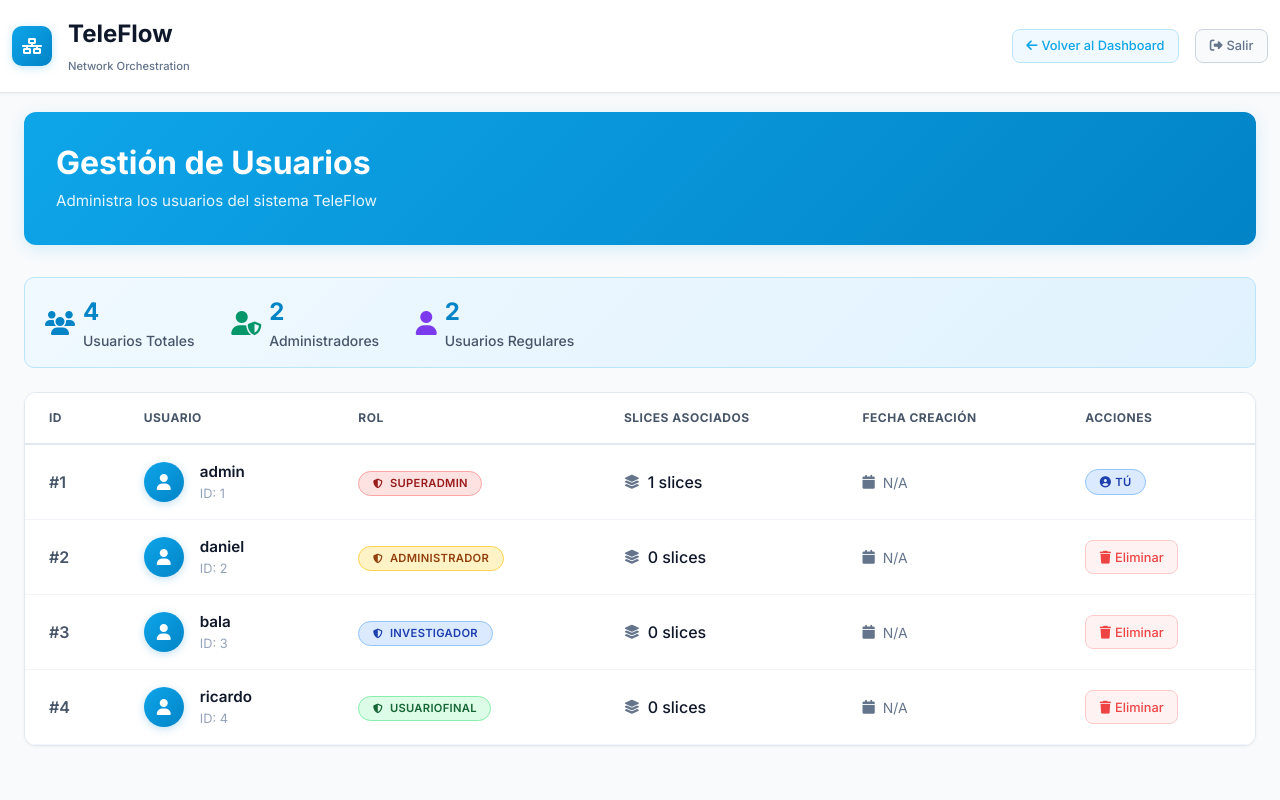
After one commit to DanielGarayC/CLOUD_GRUPO6, a Flask app: page /users in a window 1280 px wide. The commit adds this page. Run offline with Flask 3, Linux system fonts and the light colour scheme; a user stored in the database is signed in; data comes from the database, SQL or seed files in the repository; both versions use the stored data as it was after the commit; parts of the project's set-up code (start-up, migrations or seed data) failed here and were passed over; some libraries are stand-ins or nearby versions.

Commit message:
Hola Daniel

```diff
--- a/frontend/app.py
+++ b/frontend/app.py
@@ -1219,6 +1219,111 @@ def check_slice_status(slice_id):
         'total_vms': len(slice_obj.instancias)
     })
 
+# ==========================================
+# RUTAS DE GESTIÓN DE USUARIOS
+# ==========================================
+
+@app.route('/users')
+def list_users():
+    """Lista de usuarios - solo para administradores"""
+    if 'user_id' not in session:
+        flash('Por favor inicia sesión para acceder a esta página', 'error')
+        return redirect(url_for('login'))
+
+    user = User.query.get(session['user_id'])
+    if not user:
+        flash('Usuario no encontrado', 'error')
+        return redirect(url_for('login'))
+
+    # Verificar que sea administrador
+    if not is_admin_user(user):
+        flash('Acceso denegado - Se requieren privilegios de administrador', 'error')
+        return redirect(url_for('dashboard'))
+
+    # Obtener todos los usuarios con sus roles
+    all_users = User.query.join(Rol).all()
+
+    return render_template('users.html', users=all_users, current_user=user)
+
+
+@app.route('/delete_user/<int:user_id>', methods=['POST'])
+def delete_user(user_id):
+    """Eliminar un usuario - solo administradores"""
+    if 'user_id' not in session:
+        return jsonify({'error': 'No autenticado'}), 401
+
+    current_user = User.query.get(session['user_id'])
+    if not current_user or not is_admin_user(current_user):
+        return jsonify({'error': 'Acceso denegado'}), 403
+
+    # No permitir auto-eliminación
+    if user_id == current_user.idusuario:
+        return jsonify({
+            'success': False,
+            'error': 'No puedes eliminar tu propio usuario'
+        }), 400
+
+    user_to_delete = User.query.get_or_404(user_id)
+    username = user_to_delete.nombre
+
+    try:
+        # Verificar si el usuario tiene slices asociados
+        slices_count = len(user_to_delete.slices)
+
+        if slices_count > 0:
+            return jsonify({
+                'success': False,
+                'error': f'El usuario tiene {slices_count} slice(s) asociado(s). Elimina o reasigna los slices primero.'
+            }), 400
+
+        # Eliminar usuario
+        db.session.delete(user_to_delete)
+        db.session.commit()
+
+        return jsonify({
+            'success': True,
+            'message': f'Usuario "{username}" eliminado exitosamente'
+        })
+
+    except Exception as e:
+        db.session.rollback()
+        return jsonify({
+            'success': False,
+            'error': f'Error eliminando usuario: {str(e)}'
+        }), 500
+
+
+@app.route('/user_details/<int:user_id>')
+def user_details(user_id):
+    """Obtener detalles de un usuario - para modal o AJAX"""
+    if 'user_id' not in session:
+        return jsonify({'error': 'No autenticado'}), 401
+
+    current_user = User.query.get(session['user_id'])
+    if not current_user or not is_admin_user(current_user):
+        return jsonify({'error': 'Acceso denegado'}), 403
+
+    user = User.query.get_or_404(user_id)
+
+    # Obtener información de los slices del usuario
+    slices_info = []
+    for slice_obj in user.slices:
+        slices_info.append({
+            'id': slice_obj.idslice,
+            'nombre': slice_obj.nombre,
+            'estado': slice_obj.estado,
+            'instancias_count': len(slice_obj.instancias)
+        })
+
+    return jsonify({
+        'id': user.idusuario,
+        'nombre': user.nombre,
+        'rol': user.rol.nombre_rol if user.rol else 'N/A',
+        'rol_id': user.rol_idrol,
+        'slices_count': len(user.slices),
+        'slices': slices_info
+    })
+
 if __name__ == '__main__':
     initialize_database()
     app.run(debug=True, host='0.0.0.0', port=5000)
--- a/frontend/templates/dashboard.html
+++ b/frontend/templates/dashboard.html
@@ -143,6 +143,12 @@
                         <a href="{{ url_for('create_slice') }}" class="btn btn-success">
                             <i class="fas fa-plus me-2"></i>Crear Slice
                         </a>
+
+                        {% if is_admin %}
+                        <a href="{{ url_for('list_users') }}" class="btn btn-outline-primary">
+                            <i class="fas fa-users me-2"></i>Gestionar Usuarios
+                        </a>
+                        {% endif %}
                     </div>
                 </div>
             </div>
--- a/frontend/templates/slice_topology.html
+++ b/frontend/templates/slice_topology.html
@@ -270,7 +270,7 @@
                                 <div style="font-size: 0.7rem; color: #64748b;">Administrador</div>
                             </div>
                         </div>
-                        <a href="#" class="btn btn-outline-secondary btn-sm">
+                        <a href="/logout" class="btn btn-outline-secondary btn-sm">
                             <i class="fas fa-sign-out-alt me-1"></i>Salir
                         </a>
                     </div>
@@ -287,7 +287,7 @@
                         <p class="page-subtitle">Visualiza y gestiona la topología de tu slice</p>
                     </div>
                     <div class="d-flex gap-2">
-                        <a href="#" class="btn btn-outline-secondary" style="background: rgba(255,255,255,0.2); border-color: rgba(255,255,255,0.3); color: white;">
+                        <a href="/dashboard" class="btn btn-outline-secondary" style="background: rgba(255,255,255,0.2); border-color: rgba(255,255,255,0.3); color: white;">
                             <i class="fas fa-arrow-left me-2"></i>Dashboard
                         </a>
                         <a href="#" class="btn btn-success">
--- /dev/null
+++ b/frontend/templates/users.html
@@ -0,0 +1,489 @@
+<!DOCTYPE html>
+<html lang="es">
+<head>
+    <meta charset="UTF-8">
+    <meta name="viewport" content="width=device-width, initial-scale=1.0">
+    <title>TeleFlow - Gestión de Usuarios</title>
+    <link href="https://cdnjs.cloudflare.com/ajax/libs/bootstrap/5.3.0/css/bootstrap.min.css" rel="stylesheet">
+    <link href="https://cdnjs.cloudflare.com/ajax/libs/font-awesome/6.4.0/css/all.min.css" rel="stylesheet">
+    <style>
+        @import url('https://fonts.googleapis.com/css2?family=Inter:wght@300;400;500;600;700;800&display=swap');
+        * { font-family: 'Inter', sans-serif; }
+        body { background: #f8fafc; min-height: 100vh; }
+        .top-bar {
+            background: #ffffff;
+            border-bottom: 1px solid #e2e8f0;
+            box-shadow: 0 1px 3px 0 rgba(0, 0, 0, 0.05);
+            padding: 1rem 0;
+            position: fixed;
+            top: 0;
+            left: 0;
+            right: 0;
+            z-index: 1000;
+        }
+        .users-page { padding-top: 80px; }
+        .logo-icon {
+            width: 40px;
+            height: 40px;
+            background: linear-gradient(135deg, #0ea5e9 0%, #0284c7 100%);
+            border-radius: 10px;
+            display: flex;
+            align-items: center;
+            justify-content: center;
+            box-shadow: 0 2px 8px rgba(14, 165, 233, 0.25);
+        }
+        .main-content {
+            max-width: 1400px;
+            margin: 0 auto;
+            padding: 2rem 1.5rem;
+        }
+        .page-header {
+            background: linear-gradient(135deg, #0ea5e9 0%, #0284c7 100%);
+            border-radius: 12px;
+            padding: 2rem;
+            margin-bottom: 2rem;
+            box-shadow: 0 4px 16px rgba(14, 165, 233, 0.15);
+        }
+        .page-title {
+            font-size: 2rem;
+            font-weight: 700;
+            color: white;
+            margin-bottom: 0.5rem;
+        }
+        .page-subtitle {
+            color: rgba(255, 255, 255, 0.9);
+            font-size: 0.95rem;
+            margin: 0;
+        }
+        .content-card {
+            background: white;
+            border-radius: 12px;
+            border: 1px solid #e2e8f0;
+            box-shadow: 0 1px 3px 0 rgba(0, 0, 0, 0.05);
+            overflow: hidden;
+        }
+        .data-table { margin: 0; }
+        .data-table thead {
+            background: linear-gradient(135deg, #f1f5f9 0%, #e2e8f0 100%);
+        }
+        .data-table thead th {
+            padding: 1rem 1.5rem;
+            font-size: 0.75rem;
+            font-weight: 700;
+            text-transform: uppercase;
+            letter-spacing: 0.5px;
+            color: #475569;
+            border-bottom: 2px solid #e2e8f0;
+        }
+        .data-table tbody tr {
+            transition: all 0.15s ease;
+            border-bottom: 1px solid #f1f5f9;
+        }
+        .data-table tbody tr:hover { background: #f8fafc; }
+        .data-table tbody td {
+            padding: 1rem 1.5rem;
+            vertical-align: middle;
+        }
+        .user-avatar {
+            width: 40px;
+            height: 40px;
+            background: linear-gradient(135deg, #0ea5e9 0%, #0284c7 100%);
+            border-radius: 50%;
+            display: inline-flex;
+            align-items: center;
+            justify-content: center;
+            box-shadow: 0 2px 8px rgba(2, 132, 199, 0.25);
+        }
+        .user-info { margin-left: 1rem; }
+        .user-name {
+            font-weight: 600;
+            color: #0f172a;
+            font-size: 0.95rem;
+        }
+        .user-id {
+            font-size: 0.8rem;
+            color: #94a3b8;
+        }
+        .badge {
+            padding: 0.35rem 0.85rem;
+            border-radius: 16px;
+            font-size: 0.7rem;
+            font-weight: 600;
+            letter-spacing: 0.3px;
+            text-transform: uppercase;
+            border: 1px solid;
+        }
+        .bg-success {
+            background-color: #dcfce7 !important;
+            color: #166534 !important;
+            border-color: #86efac !important;
+        }
+        .bg-warning {
+            background-color: #fef3c7 !important;
+            color: #92400e !important;
+            border-color: #fcd34d !important;
+        }
+        .bg-info {
+            background-color: #dbeafe !important;
+            color: #1e40af !important;
+            border-color: #93c5fd !important;
+        }
+        .bg-danger {
+            background-color: #fee2e2 !important;
+            color: #991b1b !important;
+            border-color: #fca5a5 !important;
+        }
+        .btn {
+            font-weight: 500;
+            border-radius: 8px;
+            padding: 0.5rem 1rem;
+            font-size: 0.875rem;
+            transition: all 0.2s ease;
+        }
+        .btn:hover {
+            transform: translateY(-1px);
+            box-shadow: 0 4px 12px rgba(0, 0, 0, 0.1);
+        }
+        .btn-sm {
+            padding: 0.4rem 0.85rem;
+            font-size: 0.8rem;
+        }
+        .btn-outline-danger {
+            color: #ef4444;
+            border-color: #fecaca;
+            background: #fef2f2;
+        }
+        .btn-outline-danger:hover {
+            background: #fee2e2;
+            border-color: #fca5a5;
+            color: #dc2626;
+        }
+        .btn-outline-light {
+            color: #64748b;
+            border-color: #cbd5e1;
+            background: #f8fafc;
+        }
+        .btn-outline-light:hover {
+            background: #e2e8f0;
+            border-color: #94a3b8;
+            color: #475569;
+        }
+        .btn-outline-primary {
+            color: #0ea5e9;
+            border-color: #bae6fd;
+            background: #f0f9ff;
+        }
+        .btn-outline-primary:hover {
+            background: #e0f2fe;
+            border-color: #7dd3fc;
+            color: #0284c7;
+        }
+        .alert {
+            border-radius: 10px;
+            border: 1px solid;
+            box-shadow: 0 2px 8px rgba(0, 0, 0, 0.08);
+            padding: 1rem 1.25rem;
+            margin-bottom: 1.5rem;
+        }
+        .alert-success {
+            background-color: #dcfce7;
+            border-color: #86efac;
+            color: #166534;
+        }
+        .alert-danger {
+            background-color: #fee2e2;
+            border-color: #fca5a5;
+            color: #991b1b;
+        }
+        .empty-state {
+            padding: 4rem 2rem;
+            text-align: center;
+        }
+        .empty-state-icon {
+            width: 64px;
+            height: 64px;
+            background: #f1f5f9;
+            border-radius: 16px;
+            border: 2px solid #cbd5e1;
+            display: inline-flex;
+            align-items: center;
+            justify-content: center;
+            margin-bottom: 1rem;
+        }
+        .stats-card {
+            background: linear-gradient(135deg, #f0f9ff 0%, #e0f2fe 100%);
+            border: 1px solid #bae6fd;
+            border-radius: 10px;
+            padding: 1rem 1.25rem;
+            margin-bottom: 1.5rem;
+        }
+        .stat-item {
+            display: inline-flex;
+            align-items: center;
+            gap: 0.5rem;
+            margin-right: 2rem;
+        }
+        .stat-value {
+            font-size: 1.5rem;
+            font-weight: 700;
+            color: #0284c7;
+        }
+        .stat-label {
+            font-size: 0.875rem;
+            color: #475569;
+            font-weight: 500;
+        }
+    </style>
+</head>
+<body>
+    <div class="users-page">
+        <!-- Barra Superior -->
+        <nav class="top-bar">
+            <div class="container-fluid">
+                <div class="d-flex justify-content-between align-items-center">
+                    <div class="d-flex align-items-center gap-3">
+                        <div class="logo-icon">
+                            <i class="fas fa-network-wired text-white"></i>
+                        </div>
+                        <div>
+                            <div style="font-size: 1.5rem; font-weight: 700; color: #0f172a;">TeleFlow</div>
+                            <small style="font-size: 0.7rem; color: #64748b; font-weight: 500;">Network Orchestration</small>
+                        </div>
+                    </div>
+                    <div class="d-flex align-items-center gap-3">
+                        <a href="{{ url_for('dashboard') }}" class="btn btn-outline-primary btn-sm">
+                            <i class="fas fa-arrow-left me-1"></i>Volver al Dashboard
+                        </a>
+                        <a href="{{ url_for('logout') }}" class="btn btn-outline-light btn-sm">
+                            <i class="fas fa-sign-out-alt me-1"></i>Salir
+                        </a>
+                    </div>
+                </div>
+            </div>
+        </nav>
+
+        <!-- Contenido Principal -->
+        <div class="main-content">
+            <div class="page-header">
+                <div class="d-flex justify-content-between align-items-center">
+                    <div>
+                        <h1 class="page-title">Gestión de Usuarios</h1>
+                        <p class="page-subtitle">Administra los usuarios del sistema TeleFlow</p>
+                    </div>
+                </div>
+            </div>
+
+            <!-- Alertas -->
+            {% with messages = get_flashed_messages(with_categories=true) %}
+                {% if messages %}
+                    {% for category, message in messages %}
+                        <div class="alert alert-{{ 'danger' if category == 'error' else category }} alert-dismissible fade show" role="alert">
+                            <i class="fas fa-{{ 'check-circle' if category == 'success' else 'times-circle' }} me-2"></i>
+                            {{ message }}
+                            <button type="button" class="btn-close" data-bs-dismiss="alert"></button>
+                        </div>
+                    {% endfor %}
+                {% endif %}
+            {% endwith %}
+
+            <!-- Estadísticas -->
+            <div class="stats-card">
+                <div class="stat-item">
+                    <i class="fas fa-users" style="color: #0284c7; font-size: 1.5rem;"></i>
+                    <div>
+                        <div class="stat-value">{{ users|length }}</div>
+                        <div class="stat-label">Usuarios Totales</div>
+                    </div>
+                </div>
+                <div class="stat-item">
+                    <i class="fas fa-user-shield" style="color: #059669; font-size: 1.5rem;"></i>
+                    <div>
+                        <div class="stat-value">{{ users|selectattr('rol.nombre_rol', 'in', ['administrador', 'superadmin'])|list|length }}</div>
+                        <div class="stat-label">Administradores</div>
+                    </div>
+                </div>
+                <div class="stat-item">
+                    <i class="fas fa-user" style="color: #7c3aed; font-size: 1.5rem;"></i>
+                    <div>
+                        <div class="stat-value">{{ users|rejectattr('rol.nombre_rol', 'in', ['administrador', 'superadmin'])|list|length }}</div>
+                        <div class="stat-label">Usuarios Regulares</div>
+                    </div>
+                </div>
+            </div>
+
+            <!-- Tabla de Usuarios -->
+            <div class="content-card">
+                <table class="table data-table">
+                    <thead>
+                        <tr>
+                            <th>ID</th>
+                            <th>Usuario</th>
+                            <th>Rol</th>
+                            <th>Slices Asociados</th>
+                            <th>Fecha Creación</th>
+                            <th>Acciones</th>
+                        </tr>
+                    </thead>
+                    <tbody>
+                        {% for user in users %}
+                        <tr id="user-row-{{ user.idusuario }}">
+                            <td>
+                                <span style="font-weight: 600; color: #475569;">#{{ user.idusuario }}</span>
+                            </td>
+                            <td>
+                                <div class="d-flex align-items-center">
+                                    <div class="user-avatar">
+                                        <i class="fas fa-user text-white"></i>
+                                    </div>
+                                    <div class="user-info">
+                                        <div class="user-name">{{ user.nombre }}</div>
+                                        <div class="user-id">ID: {{ user.idusuario }}</div>
+                                    </div>
+                                </div>
+                            </td>
+                            <td>
+                                <span class="badge
+                                    {% if user.rol.nombre_rol == 'superadmin' %}bg-danger
+                                    {% elif user.rol.nombre_rol == 'administrador' %}bg-warning
+                                    {% elif user.rol.nombre_rol == 'investigador' %}bg-info
+                                    {% else %}bg-success{% endif %}">
+                                    <i class="fas fa-shield-alt me-1" style="font-size: 0.6rem;"></i>
+                                    {{ user.rol.nombre_rol }}
+                                </span>
+                            </td>
+                            <td>
+                                <div class="d-flex align-items-center gap-2">
+                                    <i class="fas fa-layer-group" style="color: #64748b; font-size: 0.875rem;"></i>
+                                    <span style="font-weight: 500; color: #0f172a;">{{ user.slices|length }} slices</span>
+                                </div>
+                            </td>
+                            <td>
+                                <div class="d-flex align-items-center gap-2" style="color: #64748b; font-size: 0.875rem;">
+                                    <i class="fas fa-calendar"></i>
+                                    <span>N/A</span>
+                                </div>
+                            </td>
+                            <td>
+                                <div class="d-flex gap-2">
+                                    {% if user.idusuario != current_user.idusuario %}
+                                        <button class="btn btn-sm btn-outline-danger"
+                                                onclick="deleteUser({{ user.idusuario }}, '{{ user.nombre }}')"
+                                                id="delete-user-btn-{{ user.idusuario }}">
+                                            <i class="fas fa-trash me-1"></i>Eliminar
+                                        </button>
+                                    {% else %}
+                                        <span class="badge bg-info">
+                                            <i class="fas fa-user-circle me-1"></i>Tú
+                                        </span>
+                                    {% endif %}
+                                </div>
+                            </td>
+                        </tr>
+                        {% endfor %}
+
+                        {% if not users %}
+                        <tr>
+                            <td colspan="6" class="empty-state">
+                                <div class="empty-state-icon">
+                                    <i class="fas fa-users" style="font-size: 2rem; color: #94a3b8;"></i>
+                                </div>
+                                <div>
+                                    <div style="font-weight: 600; color: #475569; font-size: 1rem;">
+                                        No hay usuarios registrados
+                                    </div>
+                                </div>
+                            </td>
+                        </tr>
+                        {% endif %}
+                    </tbody>
+                </table>
+            </div>
+        </div>
+    </div>
+
+    <script src="https://cdnjs.cloudflare.com/ajax/libs/bootstrap/5.3.0/js/bootstrap.bundle.min.js"></script>
+    <script>
+    function deleteUser(userId, userName) {
+        if (!confirm(`¿Estás seguro de eliminar al usuario "${userName}"?\n\nEsta acción no se puede deshacer.`)) {
+            return;
+        }
+
+        const deleteBtn = document.getElementById(`delete-user-btn-${userId}`);
+        const originalHtml = deleteBtn.innerHTML;
+        deleteBtn.disabled = true;
+        deleteBtn.innerHTML = '<i class="fas fa-spinner fa-spin"></i> Eliminando...';
+
+        fetch(`/delete_user/${userId}`, {
+            method: 'POST',
+            headers: {
+                'Content-Type': 'application/json',
+            }
+        })
+        .then(response => response.json())
+        .then(data => {
+            if (data.success) {
+                showAlert('success', data.message);
+                removeUserRow(userId);
+            } else {
+                showAlert('error', data.error || 'Error eliminando usuario');
+                deleteBtn.disabled = false;
+                deleteBtn.innerHTML = originalHtml;
+            }
+        })
+        .catch(error => {
+            console.error('Error:', error);
+            showAlert('error', 'Error de comunicación con el servidor');
+            deleteBtn.disabled = false;
+            deleteBtn.innerHTML = originalHtml;
+        });
+    }
+
+    function removeUserRow(userId) {
+        const row = document.getElementById(`user-row-${userId}`);
+        if (row) {
+            row.style.transition = 'opacity 0.5s, transform 0.5s';
+            row.style.opacity = '0';
+            row.style.transform = 'translateX(-20px)';
+
+            setTimeout(() => {
+                row.remove();
+                updateStats();
+            }, 500);
+        }
+    }
+
+    function updateStats() {
+        const remainingRows = document.querySelectorAll('.data-table tbody tr:not([style*="opacity: 0"])').length;
+        const totalValue = document.querySelector('.stat-value');
+        if (totalValue) {
+            totalValue.textContent = remainingRows;
+        }
+    }
+
+    function showAlert(type, message) {
+        const existingAlerts = document.querySelectorAll('.alert');
+        existingAlerts.forEach(alert => alert.remove());
+
+        const alertClass = type === 'success' ? 'alert-success' : 'alert-danger';
+        const iconClass = type === 'success' ? 'fa-check-circle' : 'fa-times-circle';
+
+        const alertHtml = `
+            <div class="alert ${alertClass} alert-dismissible fade show" role="alert">
+                <i class="fas ${iconClass} me-2"></i>
+                ${message}
+                <button type="button" class="btn-close" data-bs-dismiss="alert"></button>
+            </div>
+        `;
+
+        const mainContent = document.querySelector('.main-content');
+        const pageHeader = mainContent.querySelector('.page-header');
+        pageHeader.insertAdjacentHTML('afterend', alertHtml);
+
+        setTimeout(() => {
+            const newAlert = mainContent.querySelector('.alert');
+            if (newAlert) newAlert.remove();
+        }, 5000);
+    }
+    </script>
+</body>
+</html>
```
Also changed, not shown: frontend/templates/create_slice2.html (+0 -18 lines), grafana_data/grafana.db.
